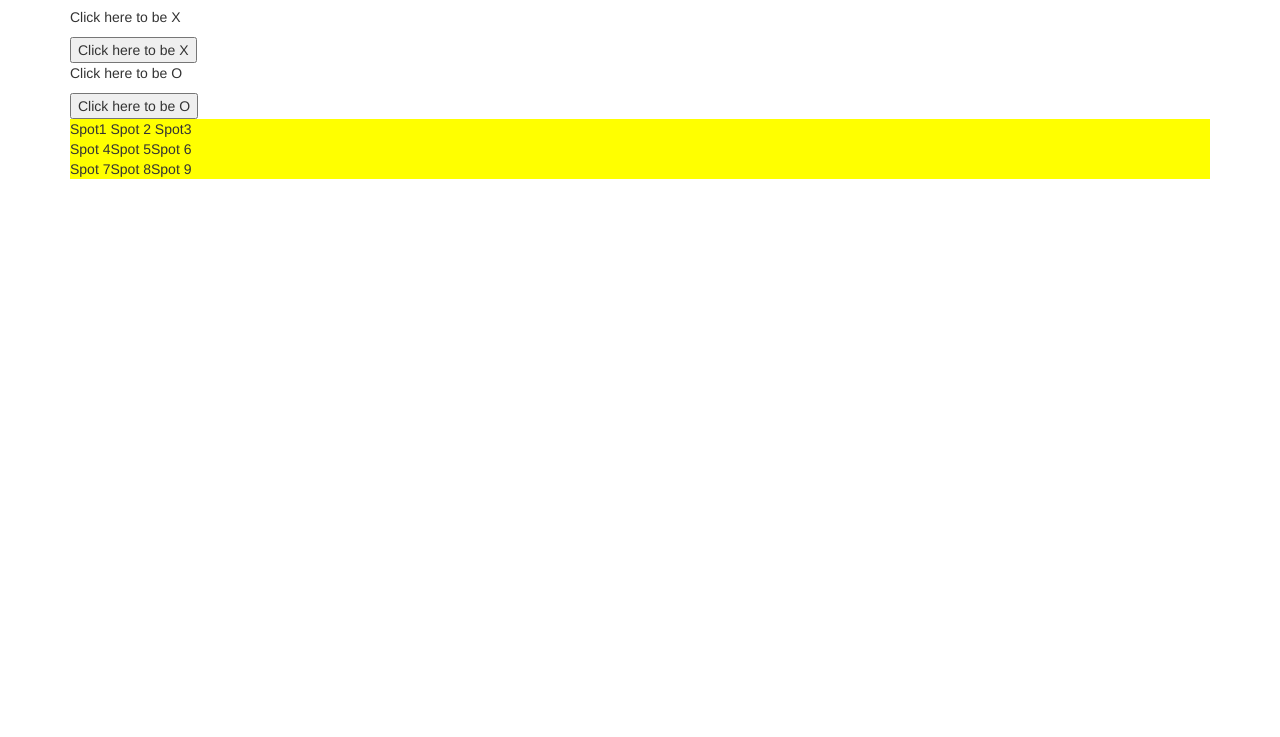
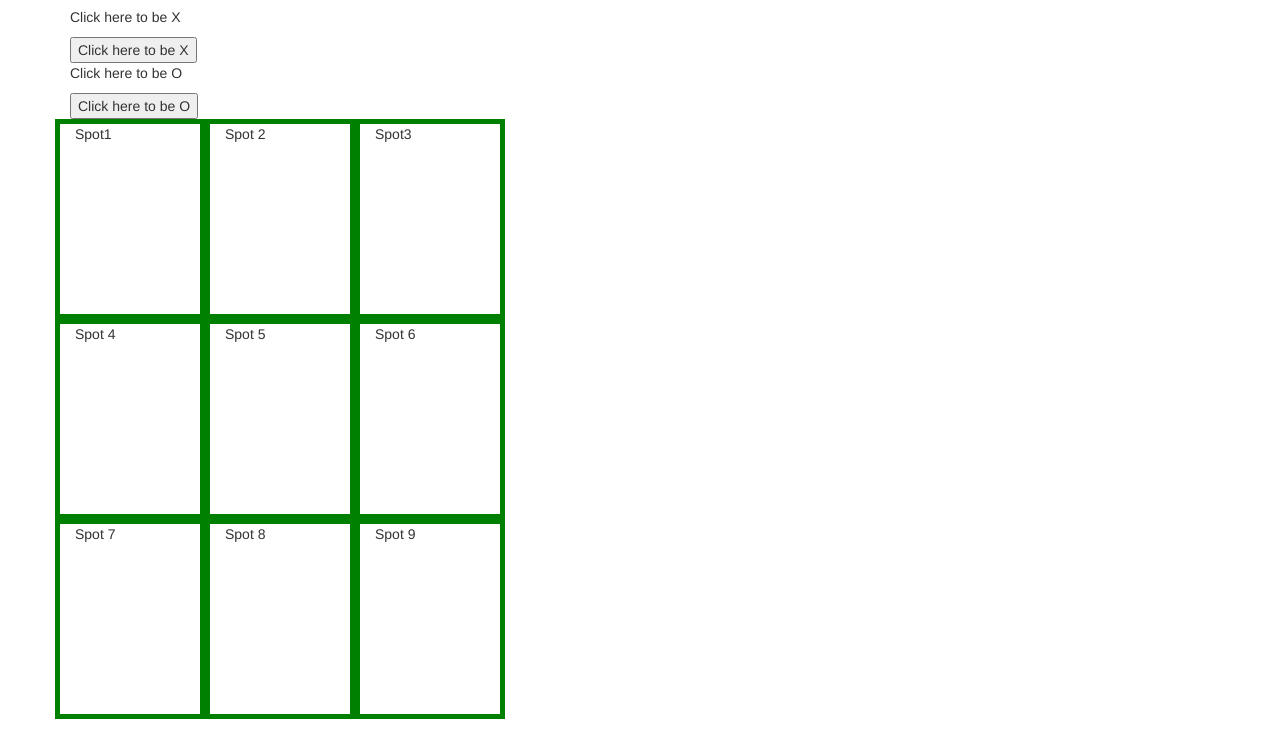
Before and after one commit to codemargaret/tic-tac-toe, a plain HTML site: page index.html in a window 1280 px wide. Shown: the part 63-800 px from the top of the page. Drawn offline with Linux system fonts and the light colour scheme.

Commit message:
reconfigure how the boxes of tic tac toe appear

```diff
--- a/css/styles.css
+++ b/css/styles.css
@@ -1,6 +1,15 @@
-.theBox {
-  background-color: yellow;
+.theSquare {
+  border-color: green;
+  border-width: thick;
+  border-style: solid;
+  height: 200px;
+  width: 150px;
+  float: center;
 }
+
+/*.theRow {
+  float: left;
+}*/
 
 /*.jumbotron {
   color: #379683;
--- a/index.html
+++ b/index.html
@@ -16,7 +16,17 @@
       <p>Click here to be O</p>
       <button id="beO" type="button" name="beOnow">Click here to be O</button>
       <div class="theBox">
-      <p><span id="spot1">Spot1             </span><span id="spot2">Spot 2             </span><span id="spot3">Spot3             </spot><br><span id="spot4">Spot 4</span><span id="spot5">Spot 5</span><span id="spot6">Spot 6</span><br><span id="spot7">Spot 7</span><span id="spot8">Spot 8</span><span id="spot9">Spot 9</span></p>
+        <div class="row">
+          <div class="theSquare col-md-4" id="spot1">Spot1</div><div  class="theSquare col-md-4" id="spot2">Spot 2</div><div class="theSquare col-md-4" id="spot3">Spot3</div>
+        </div>
+        <div class="row">
+
+          <div class="theSquare col-md-4" id="spot4">Spot 4</div><div class="theSquare col-md-4" id="spot5">Spot 5</div><div class="theSquare col-md-4"  id="spot6">Spot 6</div>
+        </div>
+
+        <div class="row">
+          <div class="theSquare col-md-4" id="spot7">Spot 7</div><div  class="theSquare col-md-4" id="spot8">Spot 8</div><div class="theSquare col-md-4" id="spot9">Spot 9</div>
+        </div>
     </div>
     </div>
 
--- a/js/scripts.js
+++ b/js/scripts.js
@@ -35,4 +35,7 @@ $(document).ready(function() {
     player2.letterName(theX);
     console.log(player2.letter);
   });
+  $('#spot1').click(function(){
+    $('#spot1').text(player1.letter);
+  });
 });
```
